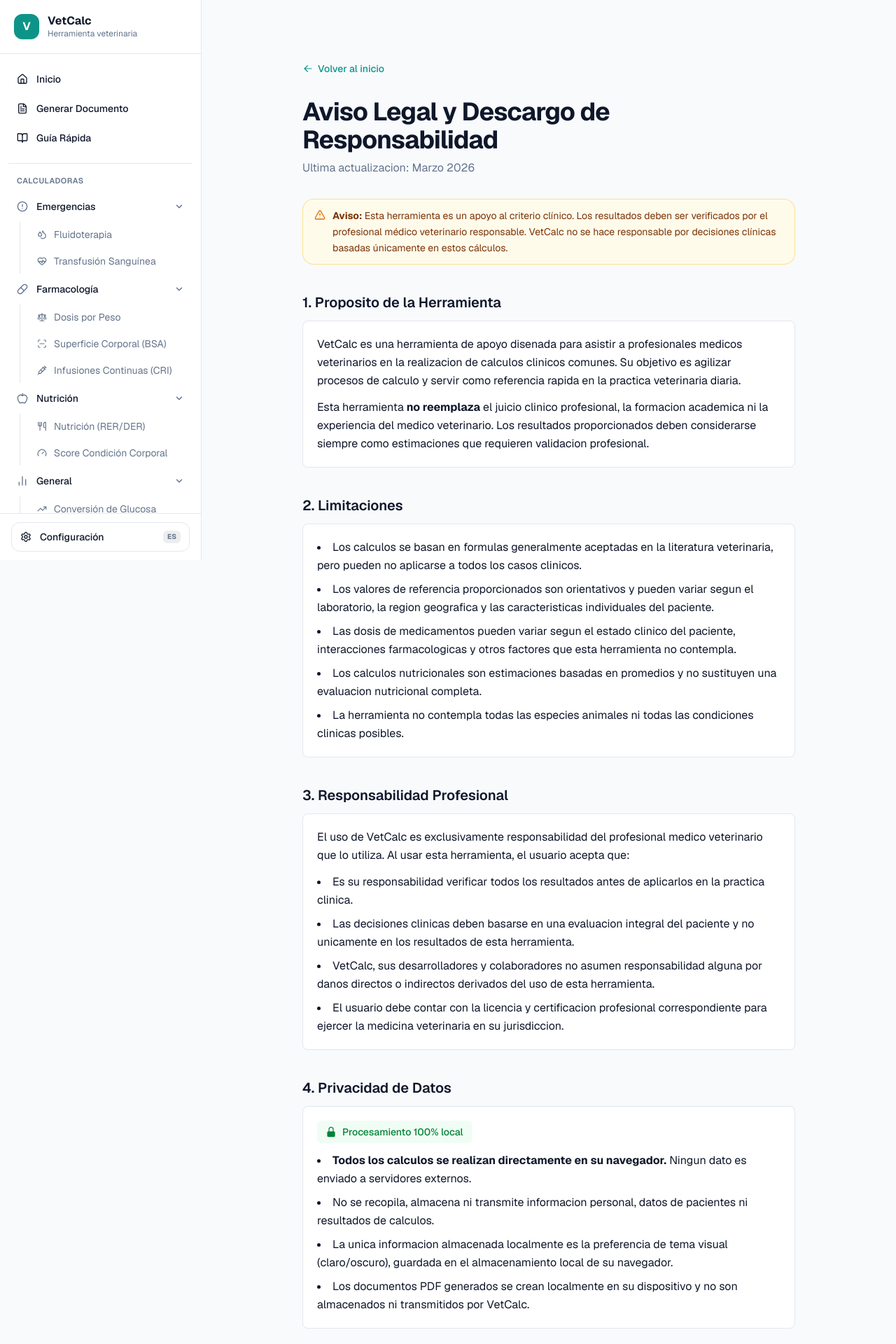
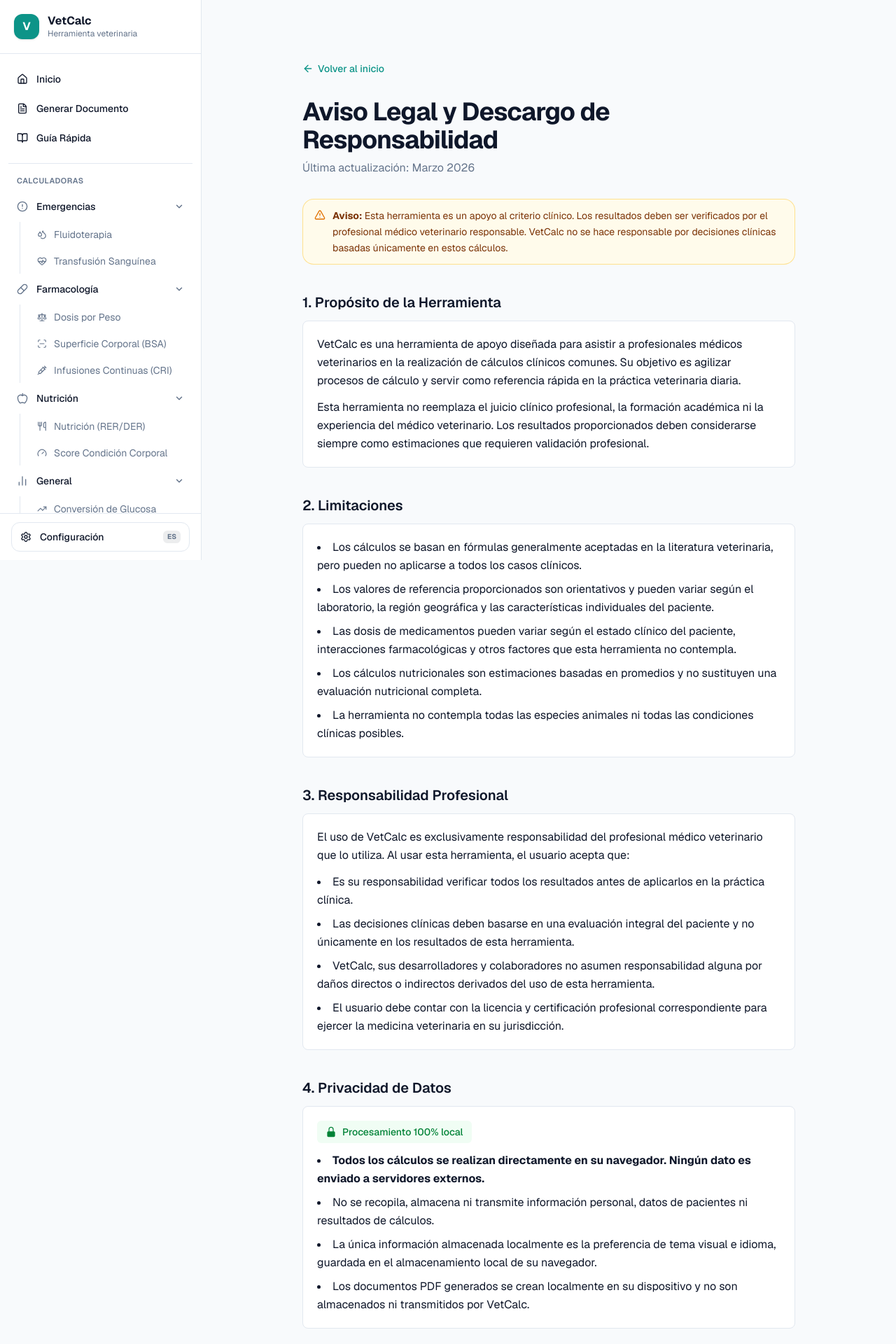
Before and after one commit to JAL117/Vet, a Next.js app: page /disclaimer in a window 1280 px wide. Shown: the top 1920 px of the page at 70% size. Built offline with nearby package versions, Linux system fonts and the light colour scheme.

Commit message:
feat: apply i18n to documentos and disclaimer pages

```diff
--- a/src/app/disclaimer/page.tsx
+++ b/src/app/disclaimer/page.tsx
@@ -1,12 +1,14 @@
+"use client";
+
 import Link from "next/link";
+import { ArrowLeft } from "lucide-react";
 import Disclaimer from "@/components/Disclaimer";
-
-export const metadata = {
-  title: "Aviso Legal - VetCalc",
-  description: "Aviso legal y descargo de responsabilidad de VetCalc",
-};
+import { useLanguage } from "@/contexts/LanguageContext";
 
 export default function DisclaimerPage() {
+  const { t } = useLanguage();
+  const p = t.pages.disclaimerPage;
+
   return (
     <div className="min-h-screen bg-background text-foreground">
       <div className="mx-auto max-w-3xl px-4 py-12 sm:px-6 lg:px-8">
@@ -14,26 +16,15 @@
           href="/"
           className="mb-8 inline-flex items-center gap-1.5 text-sm font-medium text-primary hover:underline"
         >
-          <svg
-            xmlns="http://www.w3.org/2000/svg"
-            viewBox="0 0 20 20"
-            fill="currentColor"
-            className="h-4 w-4"
-          >
-            <path
-              fillRule="evenodd"
-              d="M17 10a.75.75 0 01-.75.75H5.612l4.158 3.96a.75.75 0 11-1.04 1.08l-5.5-5.25a.75.75 0 010-1.08l5.5-5.25a.75.75 0 111.04 1.08L5.612 9.25H16.25A.75.75 0 0117 10z"
-              clipRule="evenodd"
-            />
-          </svg>
-          Volver al inicio
+          <ArrowLeft className="h-4 w-4" strokeWidth={2} />
+          {t.common.back}
         </Link>
 
         <h1 className="mb-2 text-3xl font-bold tracking-tight text-foreground sm:text-4xl">
-          Aviso Legal y Descargo de Responsabilidad
+          {p.title}
         </h1>
         <p className="mb-8 text-muted">
-          Ultima actualizacion: Marzo 2026
+          {p.updated}
         </p>
 
         <Disclaimer className="mb-10" />
@@ -42,20 +33,12 @@
           {/* Proposito */}
           <section>
             <h2 className="mb-3 text-xl font-semibold text-foreground">
-              1. Proposito de la Herramienta
+              {p.section1Title}
             </h2>
             <div className="rounded-lg border border-border bg-surface p-5 text-base leading-relaxed text-foreground">
-              <p>
-                VetCalc es una herramienta de apoyo disenada para asistir a
-                profesionales medicos veterinarios en la realizacion de calculos
-                clinicos comunes. Su objetivo es agilizar procesos de calculo y
-                servir como referencia rapida en la practica veterinaria diaria.
-              </p>
+              <p>{p.section1p1}</p>
               <p className="mt-3">
-                Esta herramienta <strong>no reemplaza</strong> el juicio clinico
-                profesional, la formacion academica ni la experiencia del medico
-                veterinario. Los resultados proporcionados deben considerarse
-                siempre como estimaciones que requieren validacion profesional.
+                {p.section1p2}
               </p>
             </div>
           </section>
@@ -63,33 +46,13 @@
           {/* Limitaciones */}
           <section>
             <h2 className="mb-3 text-xl font-semibold text-foreground">
-              2. Limitaciones
+              {p.section2Title}
             </h2>
             <div className="rounded-lg border border-border bg-surface p-5 text-base leading-relaxed text-foreground">
               <ul className="list-inside list-disc space-y-2">
-                <li>
-                  Los calculos se basan en formulas generalmente aceptadas en la
-                  literatura veterinaria, pero pueden no aplicarse a todos los
-                  casos clinicos.
-                </li>
-                <li>
-                  Los valores de referencia proporcionados son orientativos y
-                  pueden variar segun el laboratorio, la region geografica y las
-                  caracteristicas individuales del paciente.
-                </li>
-                <li>
-                  Las dosis de medicamentos pueden variar segun el estado
-                  clinico del paciente, interacciones farmacologicas y otros
-                  factores que esta herramienta no contempla.
-                </li>
-                <li>
-                  Los calculos nutricionales son estimaciones basadas en
-                  promedios y no sustituyen una evaluacion nutricional completa.
-                </li>
-                <li>
-                  La herramienta no contempla todas las especies animales ni
-                  todas las condiciones clinicas posibles.
-                </li>
+                {p.section2items.map((item, i) => (
+                  <li key={i}>{item}</li>
+                ))}
               </ul>
             </div>
           </section>
@@ -97,34 +60,14 @@
           {/* Responsabilidad Profesional */}
           <section>
             <h2 className="mb-3 text-xl font-semibold text-foreground">
-              3. Responsabilidad Profesional
+              {p.section3Title}
             </h2>
             <div className="rounded-lg border border-border bg-surface p-5 text-base leading-relaxed text-foreground">
-              <p>
-                El uso de VetCalc es exclusivamente responsabilidad del
-                profesional medico veterinario que lo utiliza. Al usar esta
-                herramienta, el usuario acepta que:
-              </p>
+              <p>{p.section3intro}</p>
               <ul className="mt-3 list-inside list-disc space-y-2">
-                <li>
-                  Es su responsabilidad verificar todos los resultados antes de
-                  aplicarlos en la practica clinica.
-                </li>
-                <li>
-                  Las decisiones clinicas deben basarse en una evaluacion
-                  integral del paciente y no unicamente en los resultados de
-                  esta herramienta.
-                </li>
-                <li>
-                  VetCalc, sus desarrolladores y colaboradores no asumen
-                  responsabilidad alguna por danos directos o indirectos
-                  derivados del uso de esta herramienta.
-                </li>
-                <li>
-                  El usuario debe contar con la licencia y certificacion
-                  profesional correspondiente para ejercer la medicina
-                  veterinaria en su jurisdiccion.
-                </li>
+                {p.section3items.map((item, i) => (
+                  <li key={i}>{item}</li>
+                ))}
               </ul>
             </div>
           </section>
@@ -132,7 +75,7 @@
           {/* Privacidad de Datos */}
           <section>
             <h2 className="mb-3 text-xl font-semibold text-foreground">
-              4. Privacidad de Datos
+              {p.section4Title}
             </h2>
             <div className="rounded-lg border border-border bg-surface p-5 text-base leading-relaxed text-foreground">
               <div className="mb-3 inline-flex items-center gap-2 rounded-md bg-green-50 px-3 py-1.5 text-sm font-medium text-green-700 dark:bg-green-950/40 dark:text-green-300">
@@ -148,27 +91,14 @@
                     clipRule="evenodd"
                   />
                 </svg>
-                Procesamiento 100% local
+                {p.section4badge}
               </div>
               <ul className="list-inside list-disc space-y-2">
-                <li>
-                  <strong>Todos los calculos se realizan directamente en
-                  su navegador.</strong> Ningun dato es enviado a servidores
-                  externos.
-                </li>
-                <li>
-                  No se recopila, almacena ni transmite informacion personal,
-                  datos de pacientes ni resultados de calculos.
-                </li>
-                <li>
-                  La unica informacion almacenada localmente es la preferencia
-                  de tema visual (claro/oscuro), guardada en el almacenamiento
-                  local de su navegador.
-                </li>
-                <li>
-                  Los documentos PDF generados se crean localmente en su
-                  dispositivo y no son almacenados ni transmitidos por VetCalc.
-                </li>
+                {p.section4items.map((item, i) => (
+                  <li key={i}>
+                    {i === 0 ? <strong>{item}</strong> : item}
+                  </li>
+                ))}
               </ul>
             </div>
           </section>
@@ -176,38 +106,27 @@
           {/* Contacto */}
           <section>
             <h2 className="mb-3 text-xl font-semibold text-foreground">
-              5. Contacto
+              {p.section5Title}
             </h2>
             <div className="rounded-lg border border-border bg-surface p-5 text-base leading-relaxed text-foreground">
-              <p>
-                Si tiene preguntas, sugerencias o desea reportar un error en los
-                calculos, puede comunicarse con nosotros a traves de:
-              </p>
+              <p>{p.section5p1}</p>
               <ul className="mt-3 list-inside list-disc space-y-2">
                 <li>
-                  Correo electronico:{" "}
-                  <span className="font-medium text-primary">
-                    contacto@vetcalc.app
-                  </span>
+                  <span className="font-medium text-primary">{p.email}</span>
                 </li>
                 <li>
-                  Repositorio del proyecto:{" "}
-                  <span className="font-medium text-primary">
-                    github.com/vetcalc
-                  </span>
+                  <span className="font-medium text-primary">{p.repo}</span>
                 </li>
               </ul>
               <p className="mt-3 text-sm text-muted">
-                Agradecemos especialmente los reportes de errores en formulas o
-                valores de referencia, ya que nos ayudan a mejorar la precision
-                de la herramienta para toda la comunidad veterinaria.
+                {p.section5p2}
               </p>
             </div>
           </section>
         </div>
 
         <div className="mt-12 border-t border-border pt-6 text-center text-sm text-muted">
-          <p>VetCalc - Herramienta de apoyo para profesionales veterinarios</p>
+          <p>{p.footer}</p>
         </div>
       </div>
     </div>
```
Also changed, not shown: src/app/documentos/page.tsx (+35 -43 lines).
